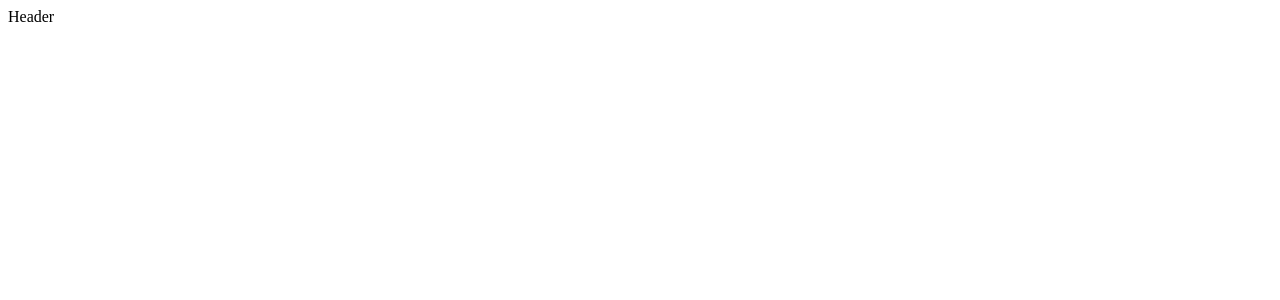
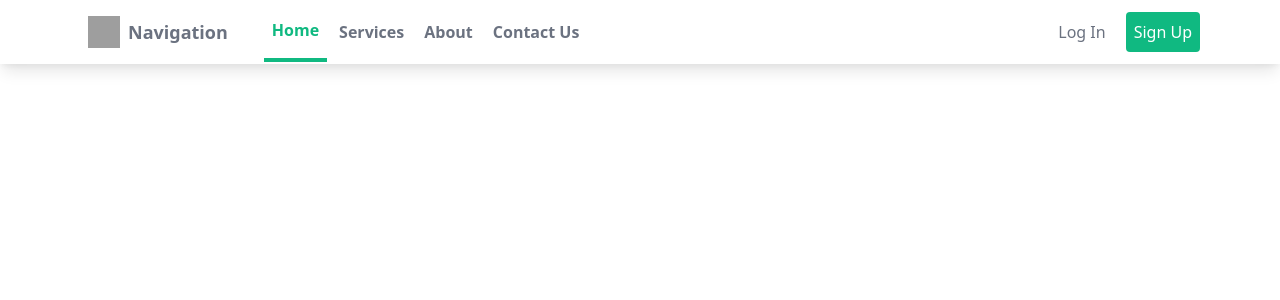
Before and after one commit to masato1230/boxiful, a React (Create React App) app: page / in a window 1280 px wide. Shown: the top 300 px of the page. Built offline with nearby package versions, Linux system fonts and the light colour scheme; grey boxes are pictures that could not be loaded.

Commit message:
Install tailwindcss and create nav

```diff
--- /dev/null
+++ b/craco.config.js
@@ -0,0 +1,11 @@
+// craco.config.js
+module.exports = {
+  style: {
+    postcss: {
+      plugins: [
+        require('tailwindcss'),
+        require('autoprefixer'),
+      ],
+    },
+  },
+}
--- a/src/components/Header.tsx
+++ b/src/components/Header.tsx
@@ -1,5 +1,76 @@
+import { Link } from 'react-router-dom';
+
 const Header = () => {
-  return <div>Header</div>
+  // return (
+  //   <div>
+  //     <h1>Boxiful</h1>
+  //     <ul>
+  //       <li><Link to="/status">Status</Link></li>
+  //       <li><Link to="/training">Training</Link></li>
+  //     </ul>
+  //   </div>
+  // )
+  return (
+    <nav className="bg-white shadow-lg">
+      <div className="max-w-6xl mx-auto px-4">
+        <div className="flex justify-between">
+          <div className="flex space-x-7">
+            <div>
+              {/* <!-- Website Logo --> */}
+              <a href="#" className="flex items-center py-4 px-2">
+                <img src="logo.png" alt="Logo" className="h-8 w-8 mr-2" />
+                <span className="font-semibold text-gray-500 text-lg">
+                  Navigation
+                </span>
+              </a>
+            </div>
+            {/* <!-- Primary Navbar items --> */}
+            <div className="hidden md:flex items-center space-x-1">
+              <a
+                href=""
+                className="py-4 px-2 text-green-500 border-b-4 border-green-500 font-semibold "
+              >
+                Home
+              </a>
+              <a
+                href=""
+                className="py-4 px-2 text-gray-500 font-semibold hover:text-green-500 transition duration-300"
+              >
+                Services
+              </a>
+              <a
+                href=""
+                className="py-4 px-2 text-gray-500 font-semibold hover:text-green-500 transition duration-300"
+              >
+                About
+              </a>
+              <a
+                href=""
+                className="py-4 px-2 text-gray-500 font-semibold hover:text-green-500 transition duration-300"
+              >
+                Contact Us
+              </a>
+            </div>
+          </div>
+          {/* <!-- Secondary Navbar items --> */}
+          <div className="hidden md:flex items-center space-x-3 ">
+            <a
+              href=""
+              className="py-2 px-2 font-medium text-gray-500 rounded hover:bg-green-500 hover:text-white transition duration-300"
+            >
+              Log In
+            </a>
+            <a
+              href=""
+              className="py-2 px-2 font-medium text-white bg-green-500 rounded hover:bg-green-400 transition duration-300"
+            >
+              Sign Up
+            </a>
+          </div>
+        </div>
+      </div>
+    </nav>
+  );
 };
 
 export default Header;
--- /dev/null
+++ b/src/index.css
@@ -0,0 +1,3 @@
+@tailwind base;
+@tailwind components;
+@tailwind utilities;
--- a/src/index.tsx
+++ b/src/index.tsx
@@ -1,6 +1,7 @@
 import React from 'react';
 import ReactDOM from 'react-dom';
 import { Router, BrowserRouter, Switch, Route } from 'react-router-dom';
+import './index.css';
 import Header from './components/Header';
 import Status from './components/Status';
 import Top from './components/Top';
@@ -8,6 +9,7 @@ import Training from './components/Training';
 
 const App = () => {
   return (
+    <div>
       <BrowserRouter>
         <Header />
         <Switch>
@@ -22,6 +24,7 @@ const App = () => {
           </Route>
         </Switch>
       </BrowserRouter>
+    </div>
   );
 };
 
--- /dev/null
+++ b/src/react-app-env.d.ts
@@ -0,0 +1 @@
+/// <reference types="react-scripts" />
--- /dev/null
+++ b/tailwind.config.js
@@ -0,0 +1,11 @@
+module.exports = {
+  purge: ['./src/**/*.{js,jsx,ts,tsx}', './public/index.html'],
+  darkMode: false, // or 'media' or 'class'
+  theme: {
+    extend: {},
+  },
+  variants: {
+    extend: {},
+  },
+  plugins: [],
+}
```
Also changed, not shown: package.json (+7 -3 lines), 1 other file (tests, documents, lock files or other folders). Lines whose indentation alone changed are shown as unchanged.
